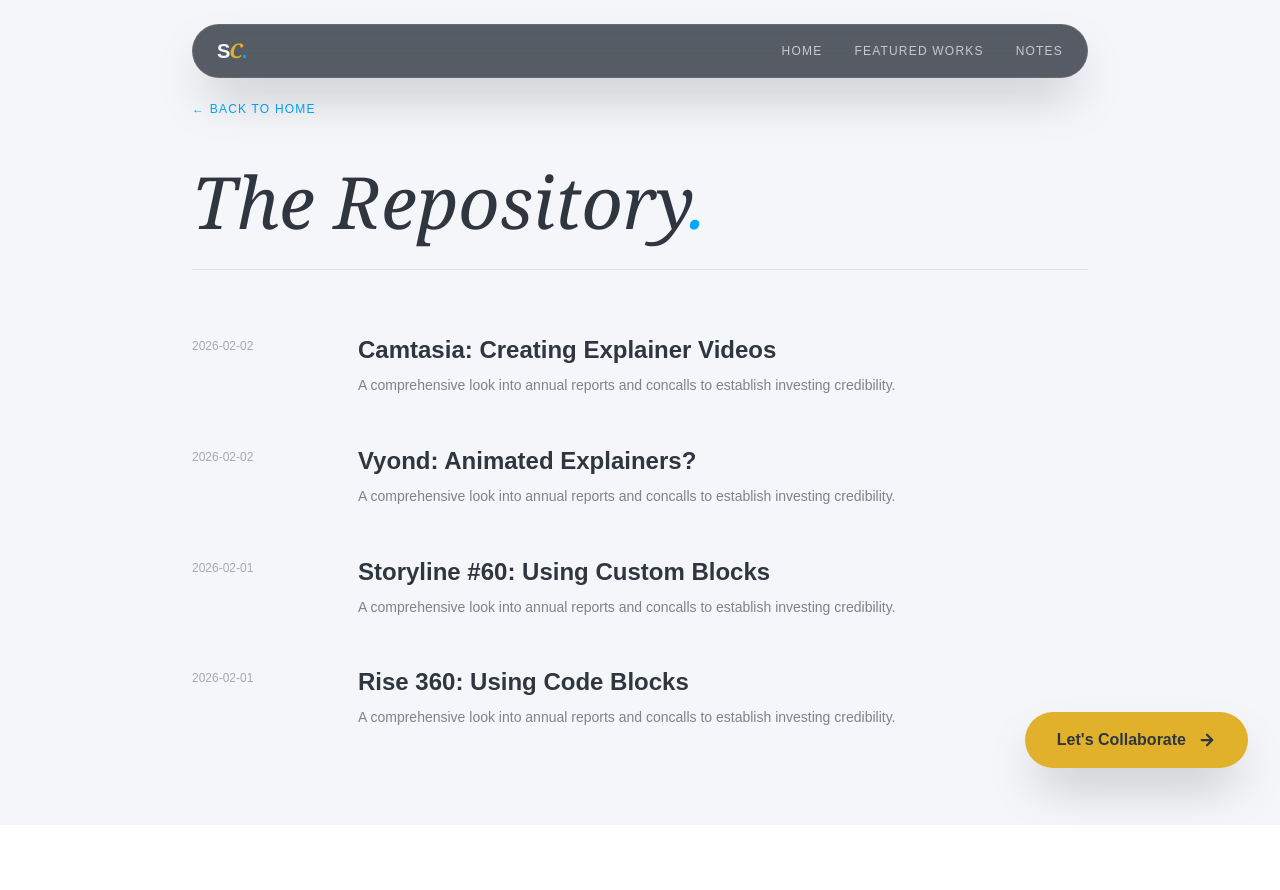
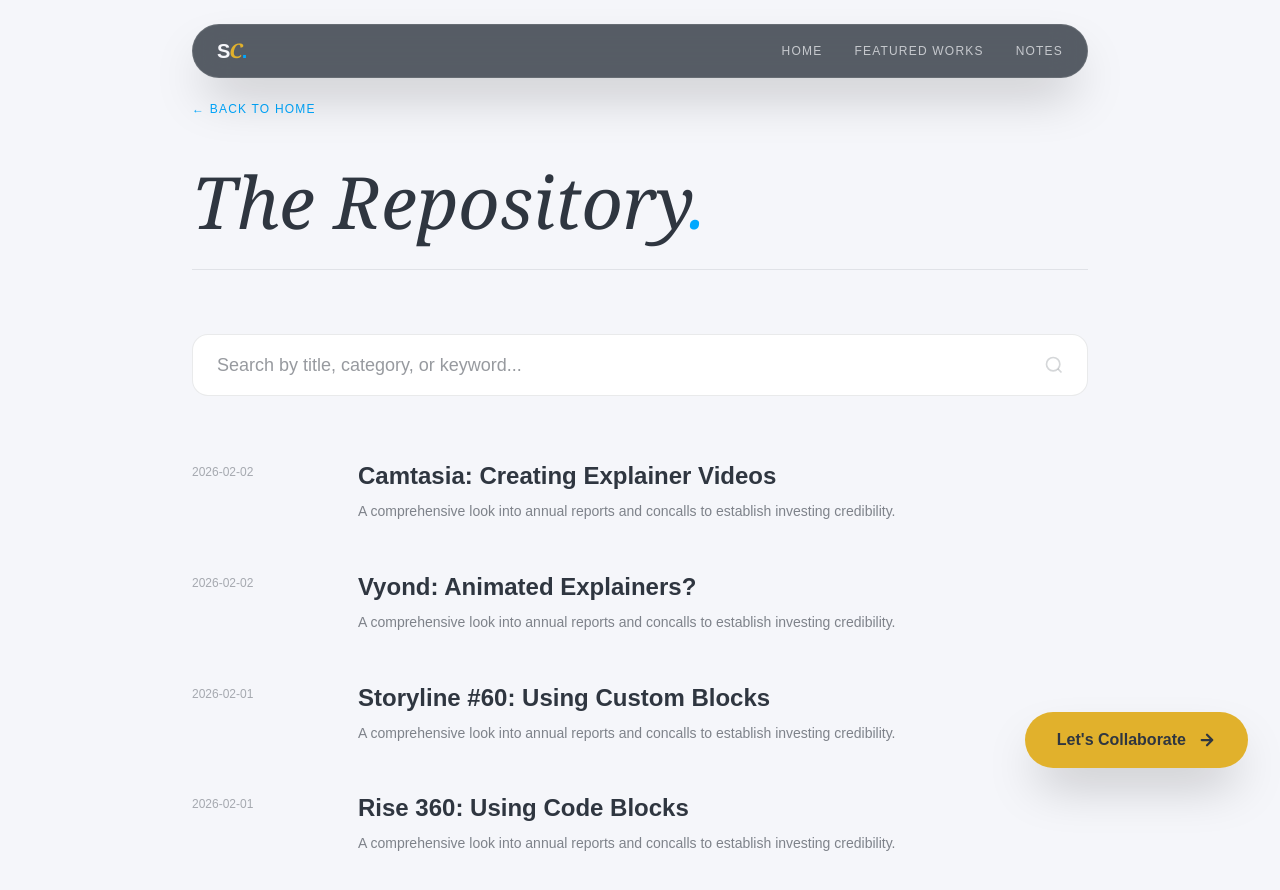
Before and after one commit to vikslap/scripted-craft-v2, a Next.js app: page /notes in a window 1280 px wide. Shown: the top 890 px of the page. Before the commit the page ends 825 px from the top, so only its background shows below. Built offline with nearby package versions, Linux system fonts and the light colour scheme; a web font is replaced by a local one.

Commit message:
added search feature

```diff
--- /dev/null
+++ b/app/notes/NotesList.tsx
@@ -0,0 +1,55 @@
+"use client";
+
+import React, { useState } from 'react';
+import Link from 'next/link';
+
+export default function NotesList({ allNotes }: { allNotes: any[] }) {
+  const [searchQuery, setSearchQuery] = useState("");
+
+  const filteredNotes = allNotes.filter((note) =>
+    note.title.toLowerCase().includes(searchQuery.toLowerCase()) ||
+    note.category?.toLowerCase().includes(searchQuery.toLowerCase()) ||
+    note.excerpt?.toLowerCase().includes(searchQuery.toLowerCase())
+  );
+
+  return (
+    <>
+      {/* --- Search Bar --- */}
+      <div className="mb-16 relative">
+        <input
+          type="text"
+          placeholder="Search by title, category, or keyword..."
+          value={searchQuery}
+          onChange={(e) => setSearchQuery(e.target.value)}
+          className="w-full bg-white border border-[#2F3640]/10 rounded-2xl px-6 py-4 focus:outline-none focus:ring-2 focus:ring-[#00A8FF]/20 transition-all font-sans text-lg text-[#2F3640]"
+        />
+        <div className="absolute right-6 top-1/2 -translate-y-1/2 text-[#2F3640]/20">
+          <svg width="20" height="20" viewBox="0 0 24 24" fill="none" stroke="currentColor" strokeWidth="2">
+            <circle cx="11" cy="11" r="8"/><path d="m21 21-4.3-4.3"/>
+          </svg>
+        </div>
+      </div>
+
+      {/* --- Notes List --- */}
+      <div className="space-y-12">
+        {filteredNotes.length > 0 ? (
+          filteredNotes.map((note) => (
+            <div key={note.id} className="grid md:grid-cols-[150px_1fr] gap-4 items-start group animate-in fade-in duration-500">
+              <span className="text-xs font-mono text-[#2F3640]/40 mt-1">{note.date}</span>
+              <div>
+                <Link href={`/notes/${note.id}`} className="text-2xl font-bold hover:text-[#00A8FF] transition-colors block mb-2 font-sans">
+                  {note.title}
+                </Link>
+                <p className="text-[#2F3640]/60 text-sm leading-relaxed line-clamp-2">{note.excerpt}</p>
+              </div>
+            </div>
+          ))
+        ) : (
+          <p className="text-[#2F3640]/40 italic font-serif py-10 text-center">
+            No notes found matching "{searchQuery}"
+          </p>
+        )}
+      </div>
+    </>
+  );
+}
--- a/app/notes/page.tsx
+++ b/app/notes/page.tsx
@@ -1,7 +1,9 @@
 import { getSortedNotesData } from '@/lib/notes';
 import Link from 'next/link';
+import NotesList from './NotesList'; // Import the client component
 
 export default function NotesRepository() {
+  // Fetch data on the server where 'fs' is available
   const allNotes = getSortedNotesData();
 
   return (
@@ -15,19 +17,8 @@ export default function NotesRepository() {
           The Repository<span className="text-[#00A8FF]">.</span>
         </h1>
 
-        <div className="space-y-12">
-          {allNotes.map((note) => (
-            <div key={note.id} className="grid md:grid-cols-[150px_1fr] gap-4 items-start group">
-              <span className="text-xs font-mono text-[#2F3640]/40 mt-1">{note.date}</span>
-              <div>
-                <Link href={`/notes/${note.id}`} className="text-2xl font-bold hover:text-[#00A8FF] transition-colors block mb-2 font-sans">
-                  {note.title}
-                </Link>
-                <p className="text-[#2F3640]/60 text-sm leading-relaxed line-clamp-2">{note.excerpt}</p>
-              </div>
-            </div>
-          ))}
-        </div>
+        {/* Use the client component to handle search interactivity */}
+        <NotesList allNotes={allNotes} />
       </div>
     </main>
   );
```
